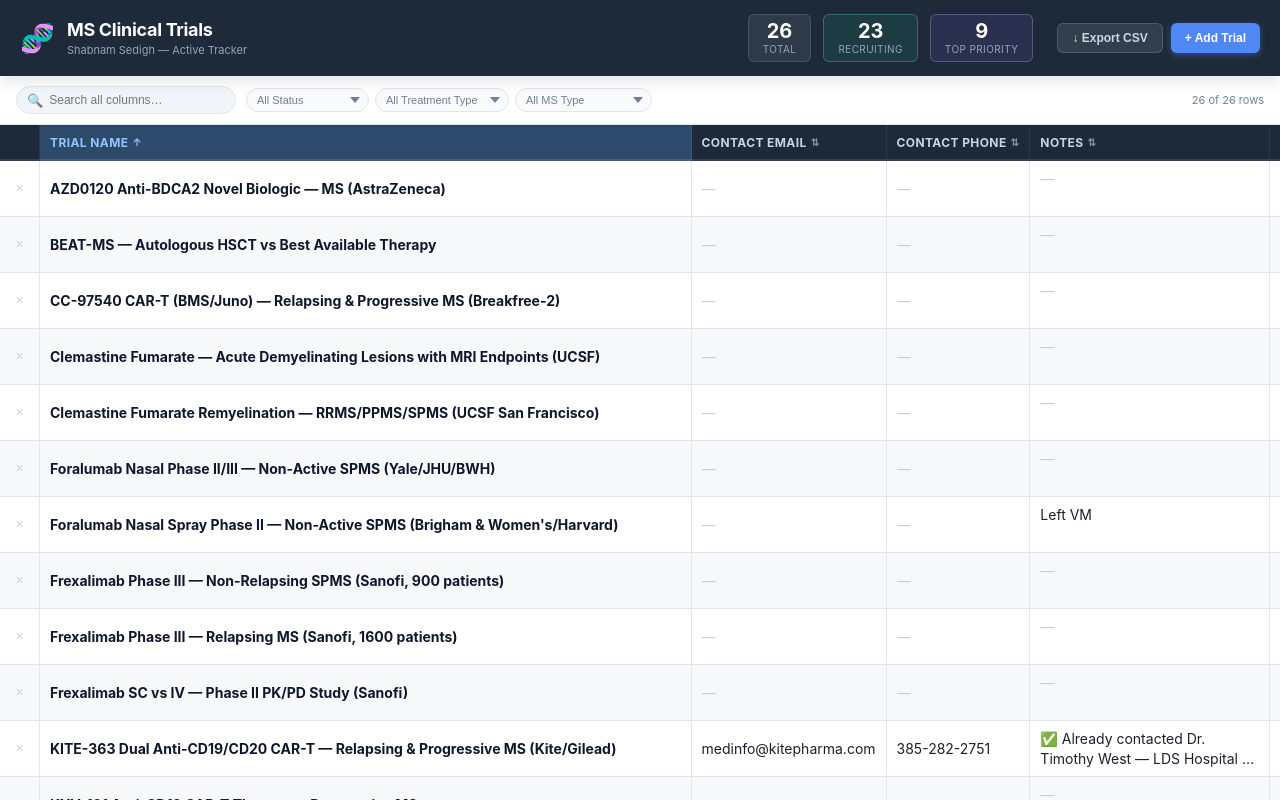
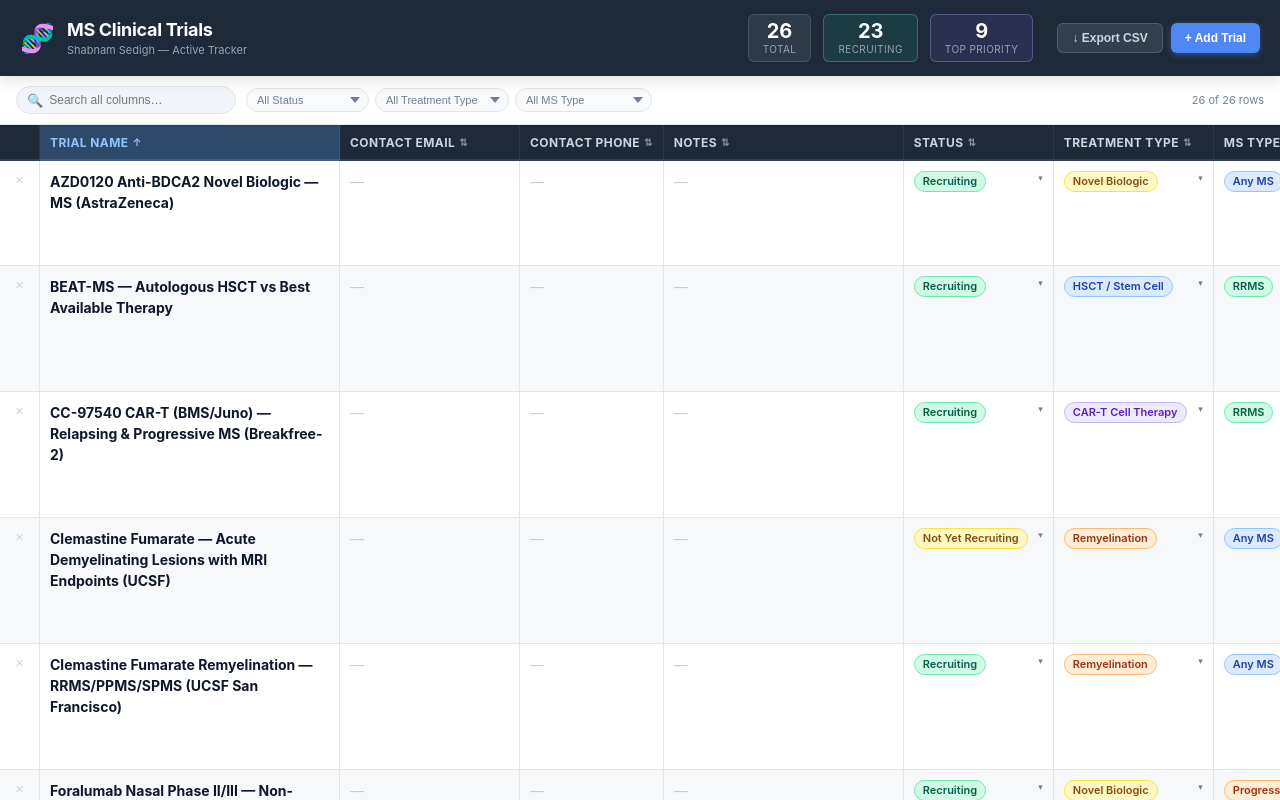
Before and after one commit to erfanexperience/Clinic, a React (Vite) app: page / in a window 1280 px wide. Built offline with nearby package versions, Linux system fonts and the light colour scheme.

Commit message:
Auto-height rows: remove fixed heights, wrap content fully

```diff
--- a/src/App.css
+++ b/src/App.css
@@ -325,19 +325,16 @@ body {
 
 /* ── Cells ── */
 .cell {
-  height: 38px;
-  padding: 0 10px;
+  padding: 10px;
   border-right: 1px solid var(--border);
   border-bottom: 1px solid var(--border);
-  overflow: hidden;
-  vertical-align: middle;
+  vertical-align: top;
   cursor: default;
   position: relative;
 }
 
 .cell--select { cursor: pointer; }
 .cell--url { cursor: default; }
-.cell--textarea { height: 56px; vertical-align: top; padding-top: 8px; }
 .cell--editing {
   background: var(--cell-edit-bg) !important;
   box-shadow: inset 0 0 0 2px var(--cell-edit-border);
@@ -346,22 +343,19 @@ body {
 }
 
 .cell-inner {
-  overflow: hidden;
-  text-overflow: ellipsis;
-  white-space: nowrap;
   font-size: 14px;
   display: flex;
-  align-items: center;
+  align-items: flex-start;
   gap: 4px;
+  white-space: pre-wrap;
+  word-break: break-word;
+  line-height: 1.5;
 }
 
 .cell-inner--clamp {
   white-space: pre-wrap;
-  overflow: hidden;
-  display: -webkit-box;
-  -webkit-line-clamp: 2;
-  -webkit-box-orient: vertical;
-  line-height: 1.4;
+  word-break: break-word;
+  line-height: 1.5;
 }
 
 .cell-empty { color: #c7cdd6; font-style: italic; }
@@ -380,12 +374,13 @@ body {
 
 .cell-textarea {
   width: 100%;
+  min-height: 80px;
   border: none;
   background: transparent;
   font-size: 14px;
   font-family: var(--font);
   outline: none;
-  resize: none;
+  resize: vertical;
   color: var(--text);
   line-height: 1.5;
 }
@@ -459,7 +454,8 @@ td.col-actions {
   left: 0;
   z-index: 5;
   text-align: center;
-  padding: 0;
+  padding: 8px 0 0;
+  vertical-align: top;
   border-right: 1px solid var(--border);
   border-bottom: 1px solid var(--border);
 }
```
